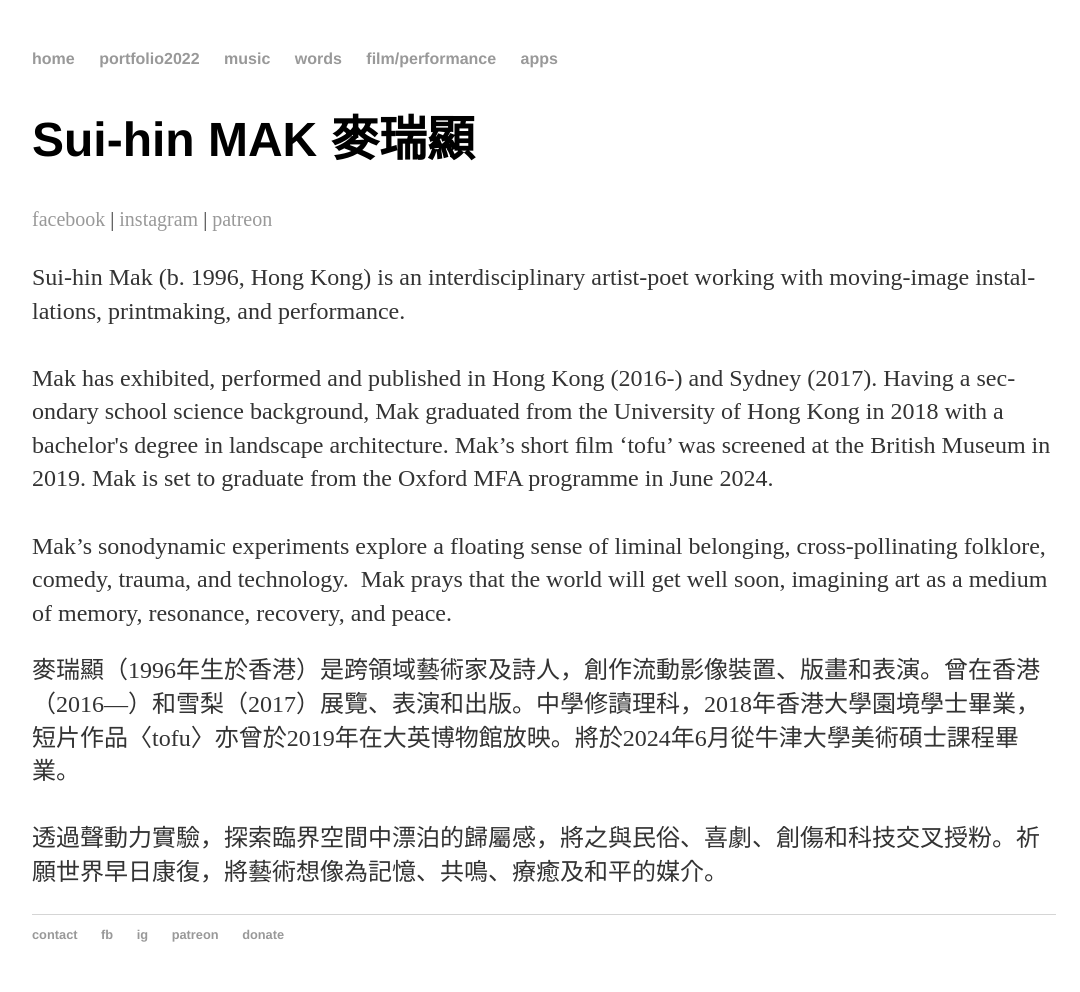
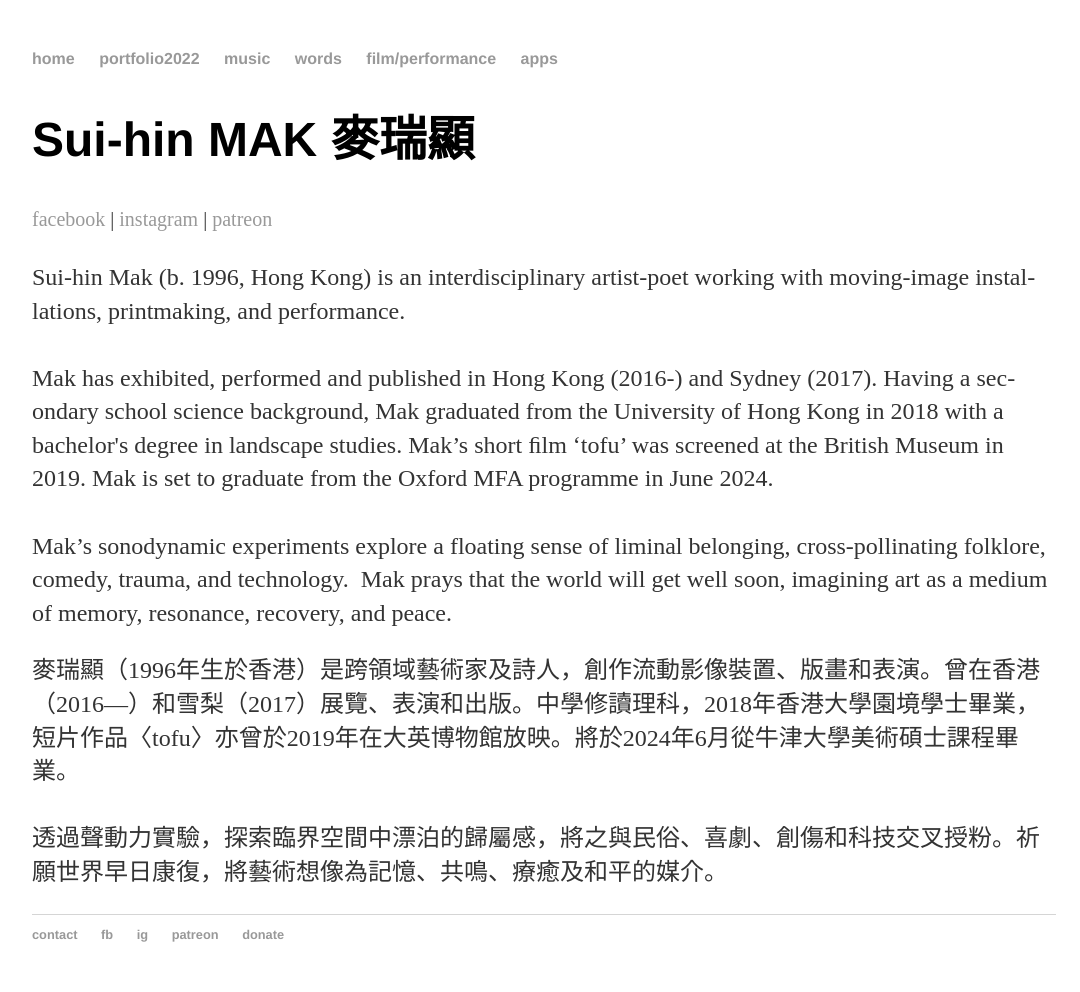
Before and after one commit to maksuihin/maksuihin.github.io, a Jekyll site: the page built from index.html, in a window 1280 px wide. Shown: the whole page, without its empty margins (96-1176 px from the left). Built offline with Jekyll 4.4.1, drawn with Linux system fonts in a browser that asks for light colours.

Commit message:
Update index.html

```diff
--- a/index.html
+++ b/index.html
@@ -19,7 +19,7 @@ title: Sui-hin MAK 麥瑞顯
 			<br><br>
 
 
-			Mak has ex&shy;hib&shy;it&shy;ed, per&shy;formed and pub&shy;lished in Hong Kong (2016-) and Sydney (2017). Hav&shy;ing a sec&shy;ondary school sci&shy;ence back&shy;ground, Mak grad&shy;u&shy;ated from the Uni&shy;versity of Hong Kong in 2018 with a bach&shy;e&shy;lor's de&shy;gree in land&shy;scape archi&shy;tecture. Mak’s short ﬁlm ‘tofu’ was screened at the British Mu&shy;se&shy;um in 2019. Mak is set to grad&shy;u&shy;ate from the Oxford MFA pro&shy;gramme in June 2024.<br><br>
+			Mak has ex&shy;hib&shy;it&shy;ed, per&shy;formed and pub&shy;lished in Hong Kong (2016-) and Sydney (2017). Hav&shy;ing a sec&shy;ondary school sci&shy;ence back&shy;ground, Mak grad&shy;u&shy;ated from the Uni&shy;versity of Hong Kong in 2018 with a bach&shy;e&shy;lor's de&shy;gree in land&shy;scape stud&shy;ies. Mak’s short ﬁlm ‘tofu’ was screened at the British Mu&shy;se&shy;um in 2019. Mak is set to grad&shy;u&shy;ate from the Oxford MFA pro&shy;gramme in June 2024.<br><br>
 
 
 Mak’s sono&shy;dynamic experi&shy;ments explore a float&shy;ing sense of lim&shy;i&shy;nal be&shy;long&shy;ing, cross-pol&shy;li&shy;nat&shy;ing folk&shy;lore, com&shy;e&shy;dy, trau&shy;ma, and tech&shy;nology. &nbsp;Mak prays that the world will get well soon, imag&shy;­ining art as a medi&shy;um of mem&shy;ory, res&shy;o&shy;nance, re&shy;cov&shy;ery, and peace.
```
